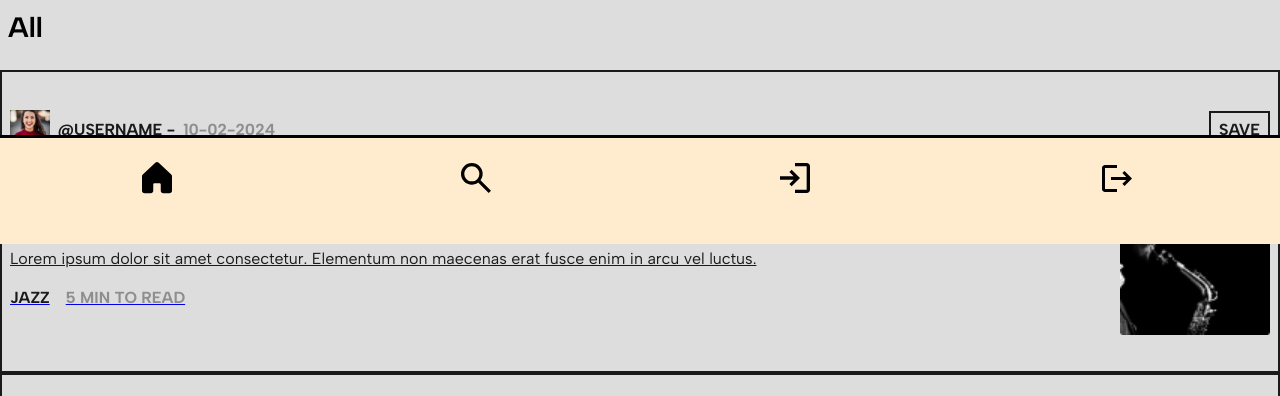
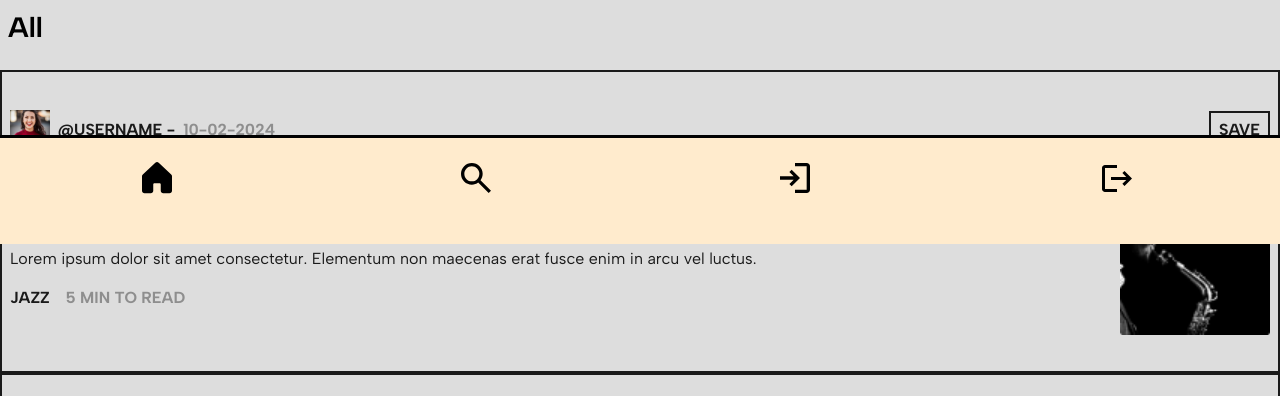
Before and after one commit to valentin-verin/Ecoal, a React (Create React App) app in the folder client/: page / in a window 1280 px wide. Shown: the part 556-952 px from the top of the page. Built offline with nearby package versions, Linux system fonts and the light colour scheme.

Commit message:
Add text-decoration:none for each article

```diff
--- a/client/src/Article/article.module.css
+++ b/client/src/Article/article.module.css
@@ -1,4 +1,8 @@
 @import url('https://fonts.googleapis.com/css2?family=Albert+Sans:ital,wght@0,100..900;1,100..900&display=swap');
+
+.Allcard{
+    text-decoration: none;
+}
 
 .card{
     padding: 2rem 0.5rem;
```
